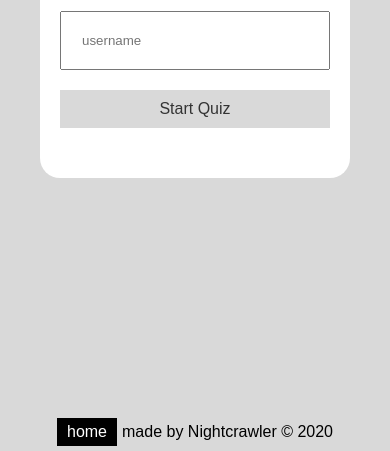
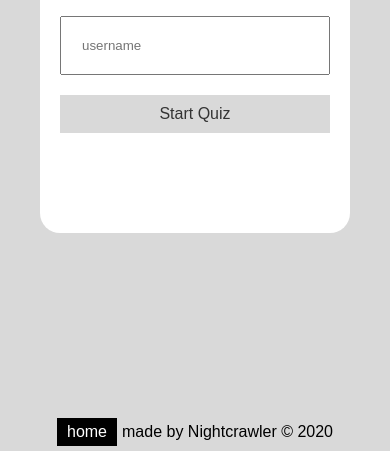
Before and after one commit to Muyiwa-Adebayo/eQuiz, a plain HTML site: page index.html in a window 390 px wide. Shown: the part 393-844 px from the top of the page. Drawn offline with Linux system fonts and the light colour scheme.

Commit message:
modify the responsive screen

```diff
--- a/css/mobile.css
+++ b/css/mobile.css
@@ -95,7 +95,8 @@ main{
     min-width: 310px;
     display: flex;
     flex-direction: column;
-    padding: 50px 20px;
+    margin-top: 10px;
+    padding: 100px 20px;
     border-radius: 20px;
 }
 
```
